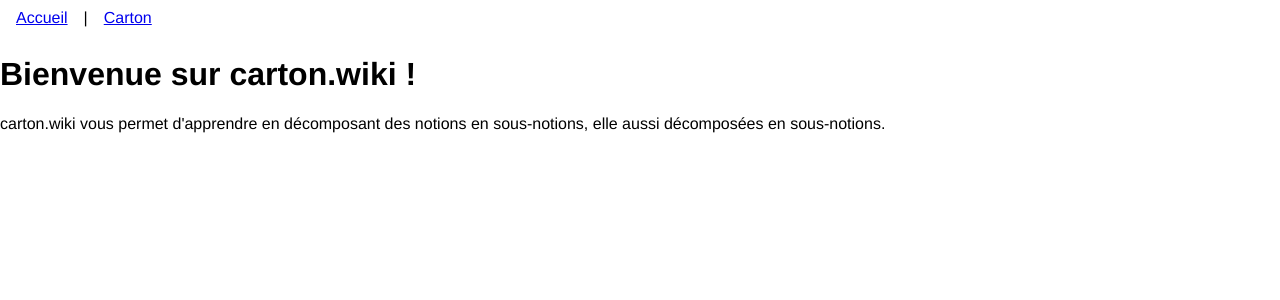
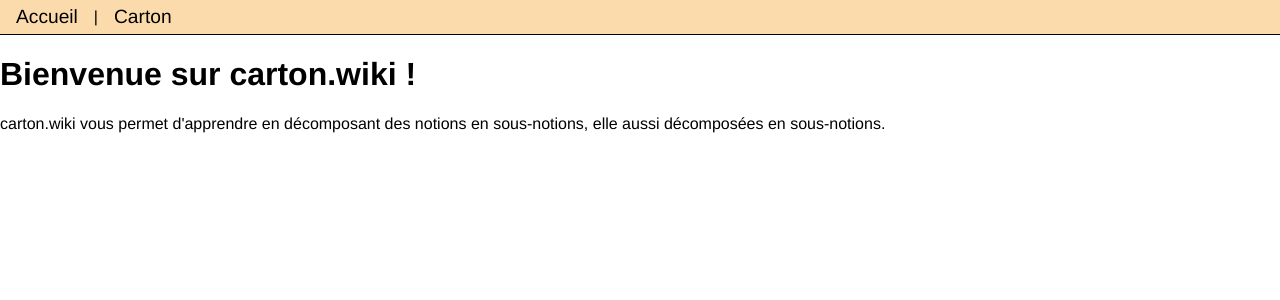
Before and after one commit to LeCartoneur/carton, a Vue app in the folder front/: page / in a window 1280 px wide. Shown: the top 300 px of the page. Built offline with nearby package versions, Linux system fonts and the light colour scheme.

Commit message:
Improve navbar style

```diff
--- a/front/src/components/Navbar.vue
+++ b/front/src/components/Navbar.vue
@@ -23,11 +23,15 @@ export default Vue.extend({})
 a {
   margin: auto 1rem;
   align-self: center;
+  text-decoration: none;
+  color: black;
+  font-size: 1.2rem;
 }
 
 #nav {
   width: 100%;
-  height: 35px;
-  background-color: white;
+  height: 34px;
+  background-color: rgb(251, 219, 171);
+  border-bottom: 1px solid black;
 }
 </style>
```
